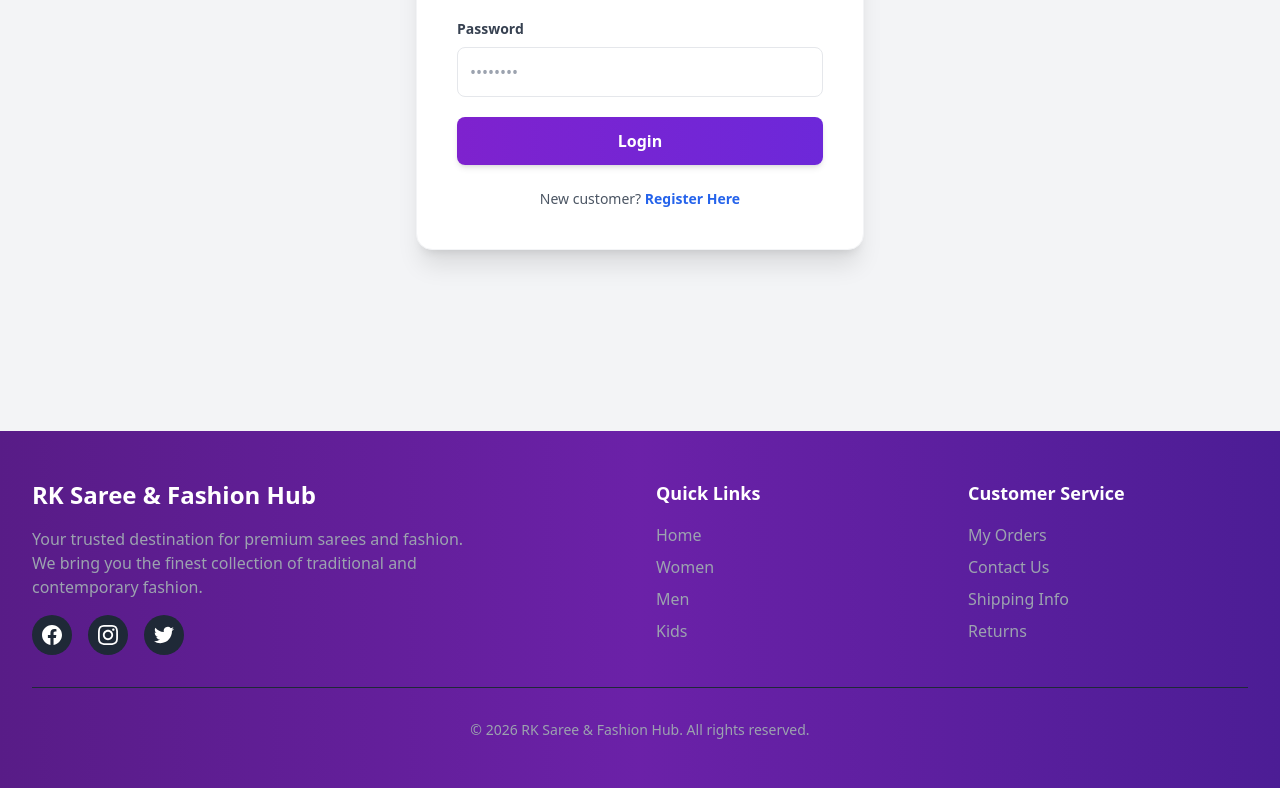
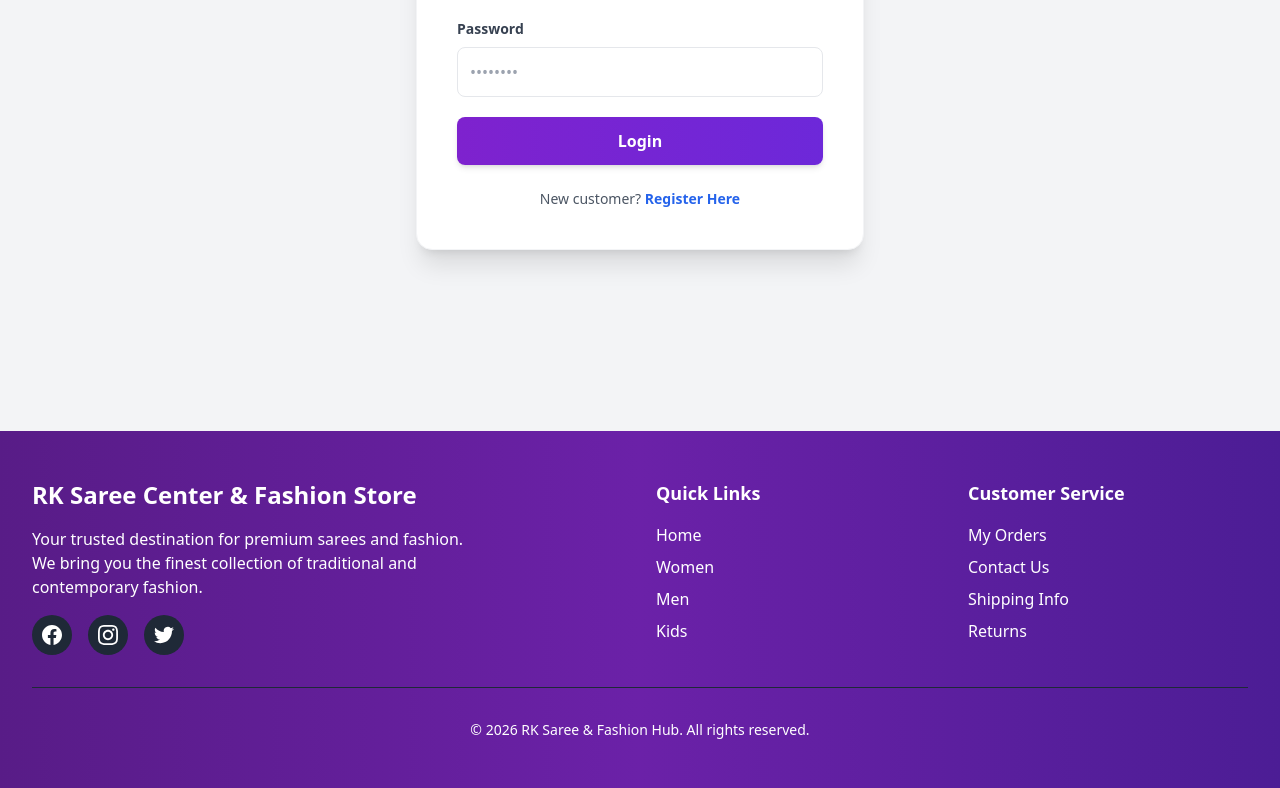
Before and after one commit to MunnaKumar32990/Rk-Saree-Center-and-Fashion-Hub, a React app in the folder frontend/: page /login in a window 1280 px wide. Shown: the part 437-1225 px from the top of the page. Built offline with nearby package versions, Linux system fonts and the light colour scheme; the HTML template or start-up script is replaced by a standard one.

Commit message:
improve the ui

```diff
--- a/frontend/src/components/Footer.jsx
+++ b/frontend/src/components/Footer.jsx
@@ -7,8 +7,8 @@ const Footer = () => {
         <div className="grid grid-cols-1 md:grid-cols-4 gap-8">
           {/* Brand Section */}
           <div className="col-span-1 md:col-span-2">
-            <h3 className="text-2xl font-bold mb-4">RK Saree & Fashion Hub</h3>
-            <p className="text-gray-400 mb-4 max-w-md">
+            <h3 className="text-2xl font-bold mb-4">RK Saree Center & Fashion Store</h3>
+            <p className="text-white-400 mb-4 max-w-md">
               Your trusted destination for premium sarees and fashion. We bring you the finest collection of traditional and contemporary fashion.
             </p>
             <div className="flex gap-4">
@@ -47,22 +47,22 @@ const Footer = () => {
             <h4 className="text-lg font-semibold mb-4">Quick Links</h4>
             <ul className="space-y-2">
               <li>
-                <Link to="/" className="text-gray-400 hover:text-white transition-colors">
+                <Link to="/" className="text-white-400 hover:text-gray-300 transition-colors">
                   Home
                 </Link>
               </li>
               <li>
-                <Link to="/category/Women" className="text-gray-400 hover:text-white transition-colors">
+                <Link to="/category/Women" className="text-white-400 hover:text-gray-300 transition-colors">
                   Women
                 </Link>
               </li>
               <li>
-                <Link to="/category/Men" className="text-gray-400 hover:text-white transition-colors">
+                <Link to="/category/Men" className="text-white-400 hover:text-gray-300 transition-colors">
                   Men
                 </Link>
               </li>
               <li>
-                <Link to="/category/Kids" className="text-gray-400 hover:text-white transition-colors">
+                <Link to="/category/Kids" className="text-white-400 hover:text-gray-300 transition-colors">
                   Kids
                 </Link>
               </li>
@@ -74,22 +74,22 @@ const Footer = () => {
             <h4 className="text-lg font-semibold mb-4">Customer Service</h4>
             <ul className="space-y-2">
               <li>
-                <Link to="/myorders" className="text-gray-400 hover:text-white transition-colors">
+                <Link to="/myorders" className="text-white-400 hover:text-gray-300 transition-colors">
                   My Orders
                 </Link>
               </li>
               <li>
-                <a href="#" className="text-gray-400 hover:text-white transition-colors">
+                <a href="#" className="text-white-400 hover:text-gray-300 transition-colors">
                   Contact Us
                 </a>
               </li>
               <li>
-                <a href="#" className="text-gray-400 hover:text-white transition-colors">
+                <a href="#" className="text-white-400 hover:text-gray-300 transition-colors">
                   Shipping Info
                 </a>
               </li>
               <li>
-                <a href="#" className="text-gray-400 hover:text-white transition-colors">
+                <a href="#" className="text-white-400 hover:text-gray-300 transition-colors">
                   Returns
                 </a>
               </li>
@@ -97,7 +97,7 @@ const Footer = () => {
           </div>
         </div>
 
-        <div className="border-t border-gray-800 mt-8 pt-8 text-center text-gray-400 text-sm">
+        <div className="border-t border-gray-800 mt-8 pt-8 text-center text-white-400 text-sm">
           <p>&copy; {new Date().getFullYear()} RK Saree & Fashion Hub. All rights reserved.</p>
         </div>
       </div>
--- a/frontend/src/components/Header.jsx
+++ b/frontend/src/components/Header.jsx
@@ -37,7 +37,7 @@ const Header = () => {
             to="/"
             className="text-xl sm:text-2xl font-bold tracking-tight hover:text-gray-300 transition-colors duration-300"
           >
-            RK Saree & Fashion Hub
+            RK Saree Center & Fashion Store
           </Link>
 
           {/* Desktop Menu */}
--- a/frontend/src/pages/Home.jsx
+++ b/frontend/src/pages/Home.jsx
@@ -37,7 +37,7 @@ const Home = () => {
       <div className="bg-gradient-to-r from-purple-900 via-purple-800 to-violet-900 text-white py-16 px-4 sm:px-6 lg:px-8">
         <div className="max-w-7xl mx-auto text-center animate-fade-in">
           <h1 className="text-4xl sm:text-5xl lg:text-6xl font-bold mb-4">
-            Welcome to RK Saree & Fashion Hub
+            Welcome to RK Saree Center & Fashion Store
           </h1>
           <p className="text-xl sm:text-2xl text-gray-300 mb-8">
             Discover Premium Fashion for Every Occasion
```
